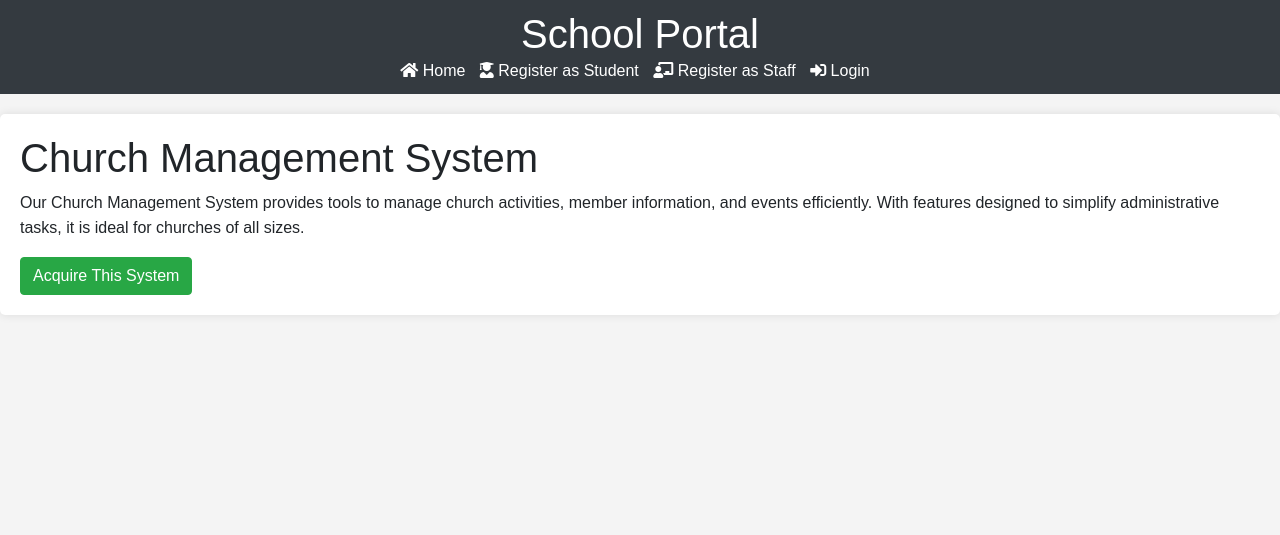
After one commit to metroliv/schoolportal-main, a Django app: template authorization/templates/church_system.html in a window 1280 px wide. The commit adds this page. Shown: the top 535 px of the page. Run offline with Django 5.2, Linux system fonts and the light colour scheme; the template is opened without the code that fills it, so the values that code supplies are empty; some libraries are stand-ins or nearby versions.

Commit message:
update_users

```diff
--- /dev/null
+++ b/authorization/templates/church_system.html
@@ -0,0 +1,38 @@
+{% extends 'basea.html' %}
+
+{% block title %}Church Management System{% endblock %}
+<style>
+    .system-details {
+        margin: 50px auto;
+        max-width: 800px;
+        padding: 20px;
+        background: #fff;
+        border-radius: 5px;
+        box-shadow: 0 0 10px rgba(0, 0, 0, 0.1);
+    }
+
+    .system-details h1 {
+        font-size: 2rem;
+        margin-bottom: 20px;
+    }
+
+    .system-details p {
+        font-size: 1.1rem;
+        color: #6c757d;
+    }
+
+    .system-details .btn {
+        margin-top: 20px;
+    }
+</style>
+{% block content %}
+    <div class="system-details">
+        <h1>Church Management System</h1>
+        <p>Our Church Management System provides tools to manage church activities, member information, and events efficiently. With features designed to simplify administrative tasks, it is ideal for churches of all sizes.</p>
+        <a href="{% url 'contact' %}" class="btn btn-success">Acquire This System</a>
+    </div>
+{% endblock %}
+
+{% block footer %}
+    <!-- Include the footer block here if needed -->
+{% endblock %}
```
Also changed, not shown: authorization/templates/home.html (+8 -2 lines).
